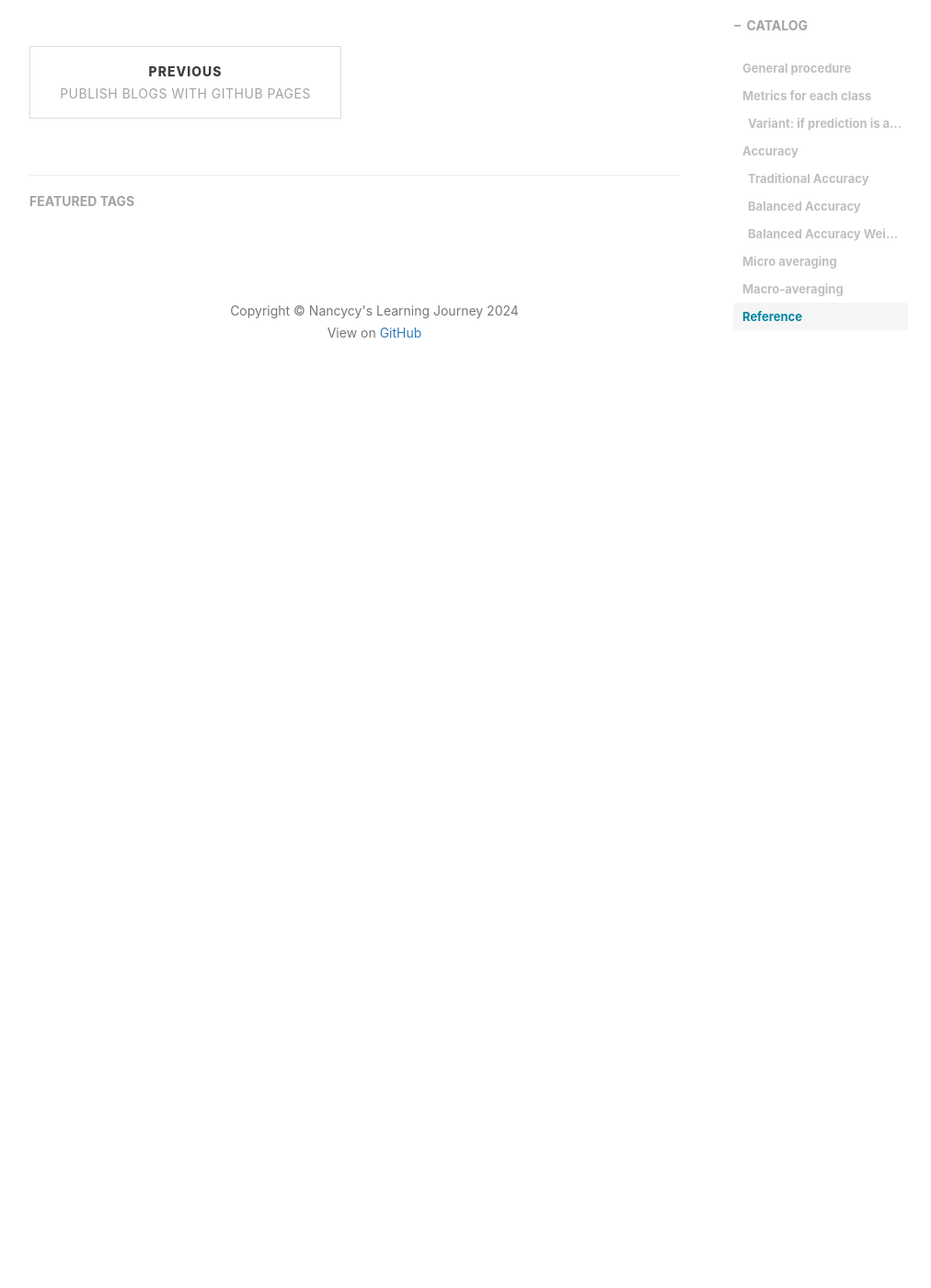
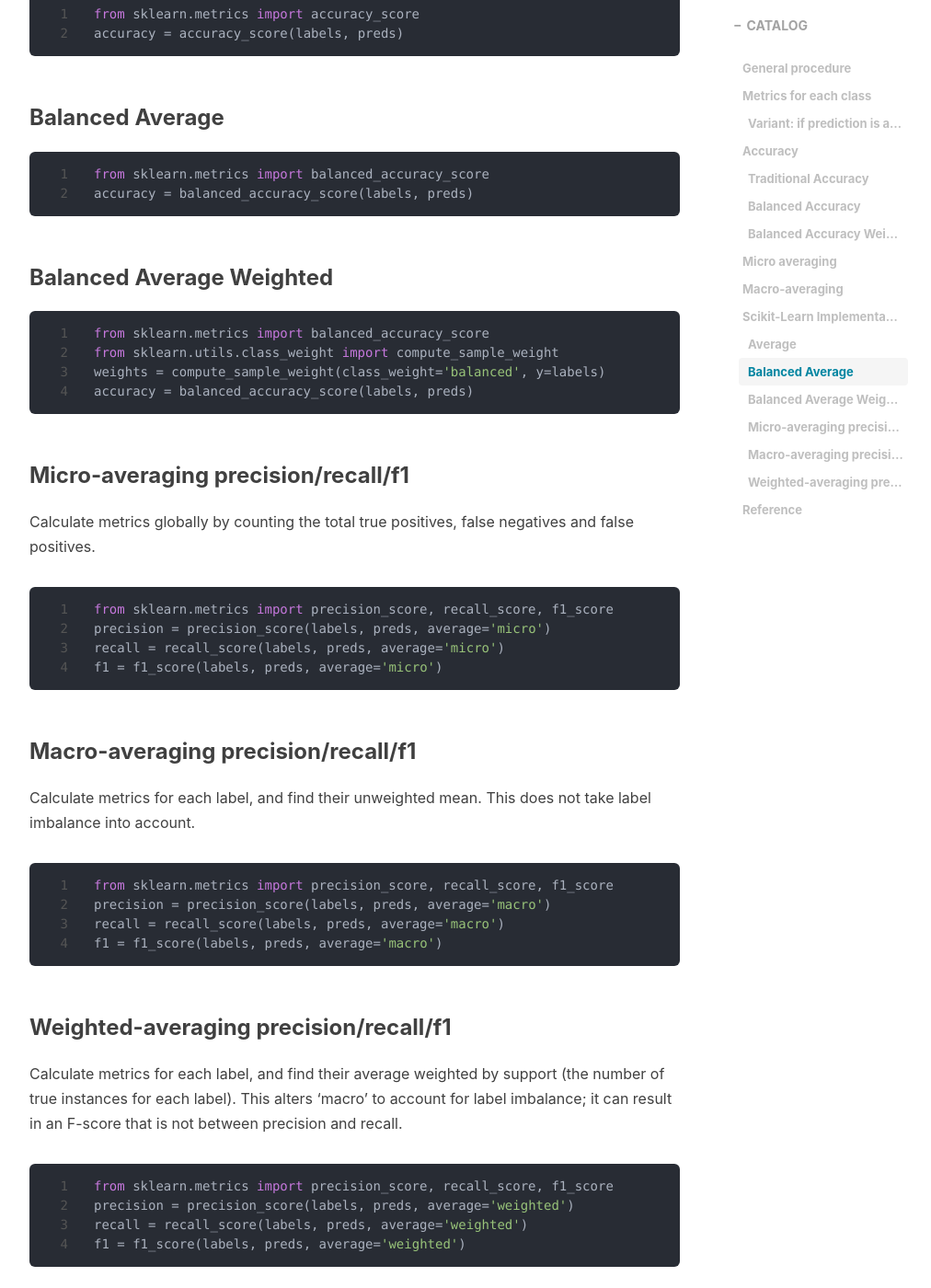
Before and after one commit to nancycyzl/nancycyzl.github.io, a Jekyll site: the page built from _posts/2024-05-15-Multi-class classification metrics.md, in a window 1280 px wide and 1400 px high, scrolled down 4682 px. Shown: the whole window at 92% size, without its empty margins (233-1245 px from the left). Built offline with Jekyll 4.4.1, drawn with Linux system fonts in a browser that asks for light colours; nearby versions of some CDN libraries; formulas are drawn with MathJax 3; comment, search, counter and statistics services are not loaded; before the commit the page ends 5148 px from its top, so only the background shows below that; some of the changed text lies outside the part shown.

Commit message:
modified v3 2024-05-15-Multi-class classification metrics.md

````diff
--- a/_posts/2024-05-13-Multi-class classification metrics.md
+++ b/_posts/2024-05-15-Multi-class classification metrics.md
@@ -122,6 +122,61 @@ $$ \text { Precision }_M=\frac{1}{|T|}\sum_{t \in T}\frac{TP_t}{TP_t+FN_t} $$
 
 $$ F-measure_M=2 \cdot \frac{\text { Precision }_{M} \cdot \text { Recall }_M}{\text { Precision }_M+\text { Recall }_M} $$
 
+## Scikit-Learn Implementation
+
+### Average
+
+```python
+from sklearn.metrics import accuracy_score
+accuracy = accuracy_score(labels, preds)
+```
+
+### Balanced Average
+
+```python
+from sklearn.metrics import balanced_accuracy_score
+accuracy = balanced_accuracy_score(labels, preds)
+```
+
+### Balanced Average Weighted
+
+```python
+from sklearn.metrics import balanced_accuracy_score
+from sklearn.utils.class_weight import compute_sample_weight
+weights = compute_sample_weight(class_weight='balanced', y=labels)
+accuracy = balanced_accuracy_score(labels, preds)
+```
+
+### Micro-averaging precision/recall/f1
+
+Calculate metrics globally by counting the total true positives, false negatives and false positives.
+```python
+from sklearn.metrics import precision_score, recall_score, f1_score
+precision = precision_score(labels, preds, average='micro')
+recall = recall_score(labels, preds, average='micro')
+f1 = f1_score(labels, preds, average='micro')
+```
+
+### Macro-averaging precision/recall/f1
+
+Calculate metrics for each label, and find their unweighted mean. This does not take label imbalance into account.
+```python
+from sklearn.metrics import precision_score, recall_score, f1_score
+precision = precision_score(labels, preds, average='macro')
+recall = recall_score(labels, preds, average='macro')
+f1 = f1_score(labels, preds, average='macro')
+```
+
+### Weighted-averaging precision/recall/f1
+
+Calculate metrics for each label, and find their average weighted by support (the number of true instances for each label). This alters ‘macro’ to account for label imbalance; it can result in an F-score that is not between precision and recall.
+```python
+from sklearn.metrics import precision_score, recall_score, f1_score
+precision = precision_score(labels, preds, average='weighted')
+recall = recall_score(labels, preds, average='weighted')
+f1 = f1_score(labels, preds, average='weighted')
+```
+
 ## Reference
 
 1. (2021) Toward building recommender systems for the circular economy: Exploring the perils of the European Waste Catalogue
````
